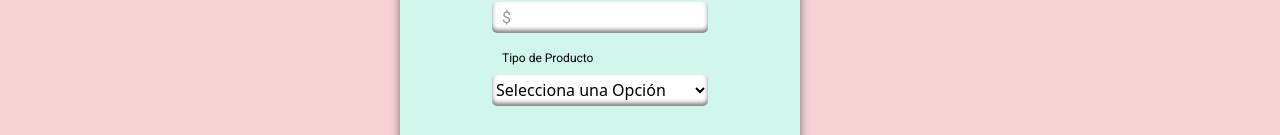
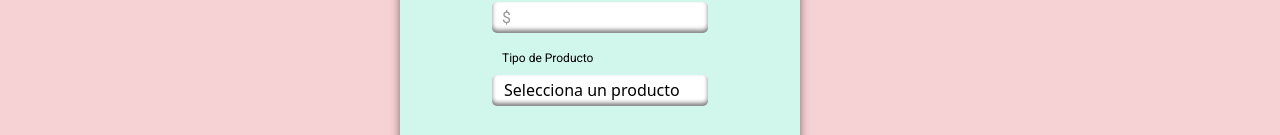
Before and after one commit to Davidc480/import_track, a Next.js app in the folder client/: page / in a window 1280 px wide. Shown: the part 817-952 px from the top of the page. Built offline with nearby package versions, Linux system fonts and the light colour scheme.

Commit message:
Created function that has the rates of the products

```diff
--- a/client/src/Components/Calculator/Calculator.jsx
+++ b/client/src/Components/Calculator/Calculator.jsx
@@ -1,7 +1,11 @@
 import style from "./Calculator.module.css"
 import { IoInformationCircleOutline } from 'react-icons/io5'
+import productFeeList from "@/helper/productsFeeList"
 
 const Calculator = ()=>{
+
+    const productsForSelect = productFeeList()
+
     return(
         <div className={style.container}>
             <div className={style.tittle}>
@@ -22,10 +26,11 @@ const Calculator = ()=>{
                     </div>
                     <div className={style.inputTypeProduct}>
                         <span>Tipo de Producto</span>
-                        <select>
-                            <option value="opcion1">Selecciona una Opción </option>
-                            <option value="opcion2">Opción 2</option>
-                            <option value="opcion3">Opción 3</option>
+                        <select className={style.selectProduct}>
+                            {productsForSelect.map(object => (
+                                <option key={object.nameProduct} value={object.value}>{object.nameProduct} </option>
+
+                            ))}
                         </select>
                     </div>
                 </div>
--- a/client/src/Components/Calculator/Calculator.module.css
+++ b/client/src/Components/Calculator/Calculator.module.css
@@ -141,3 +141,10 @@
     font-family: var(--font-roboto);
     font-size: 13px;
 }
+
+.selectProduct {
+    appearance: none;
+    -webkit-appearance: none;
+    -moz-appearance: none;
+    padding: 0px 12px;
+}
--- /dev/null
+++ b/client/src/helper/productsFeeList.js
@@ -0,0 +1,26 @@
+const productFeeList = () => {
+  const productsObject = [
+    { nameProduct: "Selecciona un producto", value: 0 },
+    { nameProduct: "Ropa ligera", value: 1500 },
+    { nameProduct: "Accesorios", value: 1200 },
+    { nameProduct: "Swetwers, pijamas", value: 2700 },
+    { nameProduct: "Estuches", value: 1300 },
+    { nameProduct: "Bolsos grandes", value: 4500 },
+    { nameProduct: "Maquillaje, Skincare", value: 4000 },
+    { nameProduct: "Conjuntos de ropa +3 prendas", value: 3600 },
+    { nameProduct: "Materiales escolares", value: 2000 },
+    { nameProduct: "Zapatos", value: 5700 },
+    { nameProduct: "Peluches pequeños", value: 2200 },
+    { nameProduct: "Juguetes armables", value: 2100 },
+    { nameProduct: "Electrónicos", value: 2700 },
+    { nameProduct: "Joyería", value: 1000 },
+    { nameProduct: "Bolsos de mano", value: 2500 },
+    { nameProduct: "Lamparas grandes", value: 3000 },
+    { nameProduct: "Accesorios de cabello", value: 1700 },
+    { nameProduct: "Cuadernos", value: 2800 },
+    { nameProduct: "Ropa interior", value: 1200 },
+  ];
+  return productsObject;
+};
+
+export default productFeeList;
```
